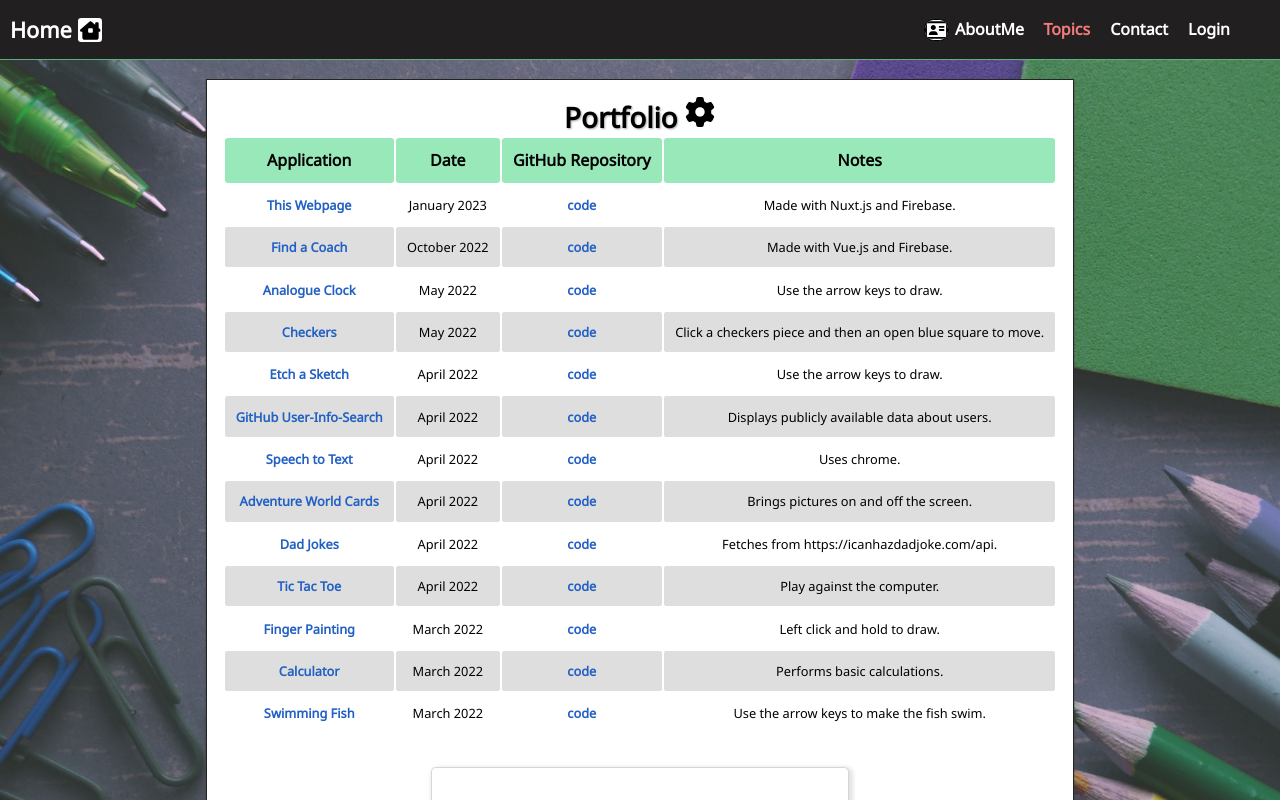
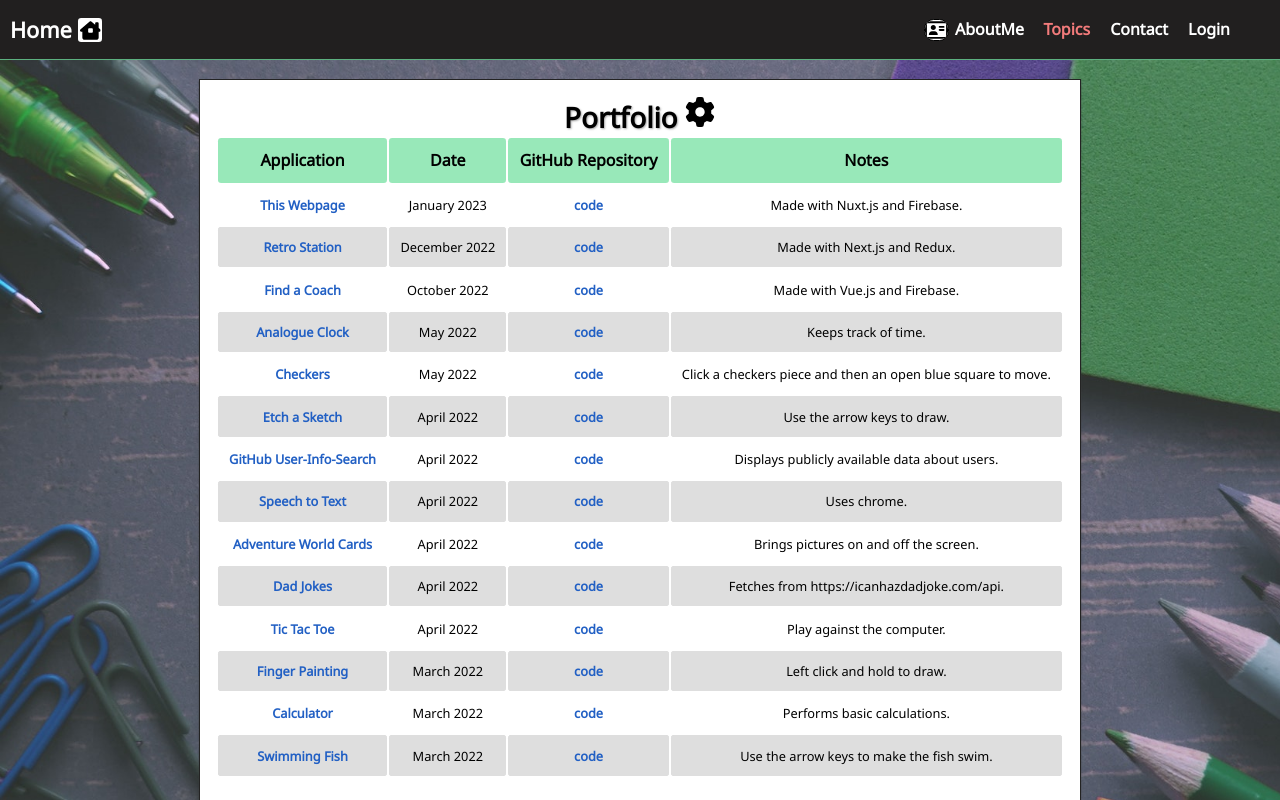
Before and after one commit to katsup07/PersonalWebsite, a Nuxt app: page /posts/portfolio in a window 1280 px wide. Shown: the top 800 px of the page. Built offline with nearby package versions, Linux system fonts and the light colour scheme.

Commit message:
Add project links

```diff
--- a/pages/posts/portfolio.vue
+++ b/pages/posts/portfolio.vue
@@ -57,6 +57,13 @@ export default {
           note: "Made with Nuxt.js and Firebase.",
         },
         {
+          pageLink: "https://retrostation-9a405.web.app/",
+          appTitle: "Retro Station",
+          date: "December 2022",
+          gitHubLink: "https://github.com/katsup07/Retro-Station",
+          note: "Made with Next.js and Redux.",
+        },
+        {
           pageLink: "https://find-a-coach-f01cc.web.app/coaches",
           appTitle: "Find a Coach",
           date: "October 2022",
@@ -68,7 +75,7 @@ export default {
           appTitle: "Analogue Clock",
           date: "May 2022",
           gitHubLink: "https://github.com/katsup07/clock",
-          note: "Use the arrow keys to draw.",
+          note: "Keeps track of time.",
         },
         {
           pageLink: "https://katsup07.github.io/checkers/",
```
